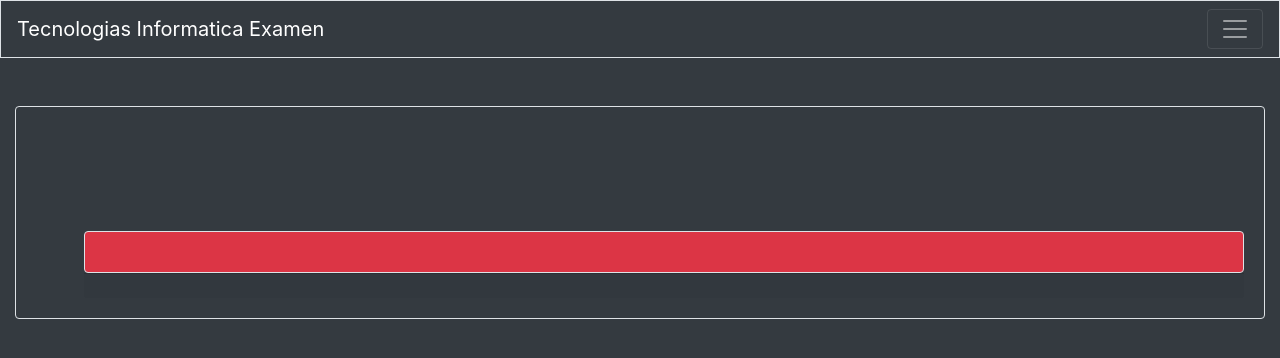
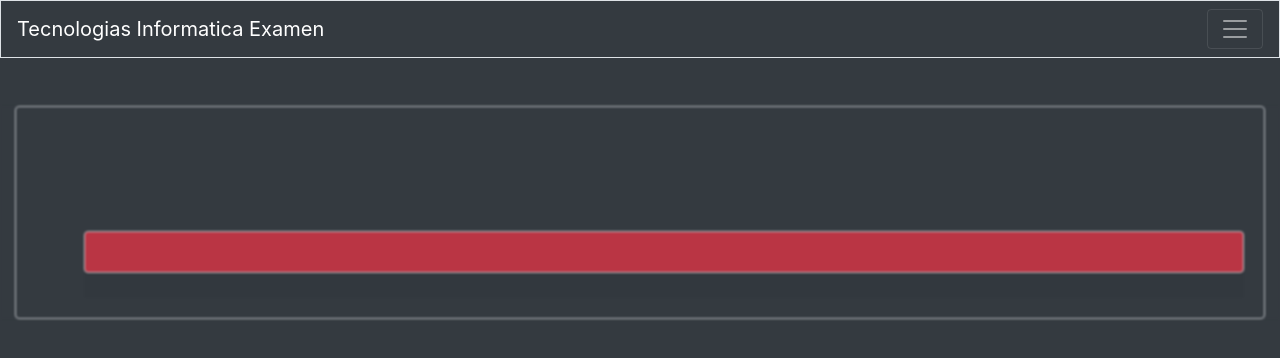
Before and after one commit to isaiasbrianojasso/test, a website: page index.html in a window 1280 px wide. Drawn offline with nearby package versions, Linux system fonts and the light colour scheme; no server answers.

Commit message:
cambios en css

```diff
--- a/index.html
+++ b/index.html
@@ -35,9 +35,9 @@
     <!---------------------------FIN DE HEADER--------------------------->
     <!---------------------------INICIO DE MAIN--------------------------->
     <main>
-        <div class="container-fluid bg-dark">
+        <div class="container-fluid bg-dark " style=" filter: blur(1px);">
             <div class="row-fluid">
-                <div class="col-4-md mt-5 border bg-dark rounded ">
+                <div class="col-4-md mt-5 border bg-dark rounded " style="opacity:0.8;  ">
                     <div class="card-group rounded-5">
                         <div class="card-img-top img-circle ml-5 mt-5">
                             <div class="card-img" id="imagen"></div>
```
